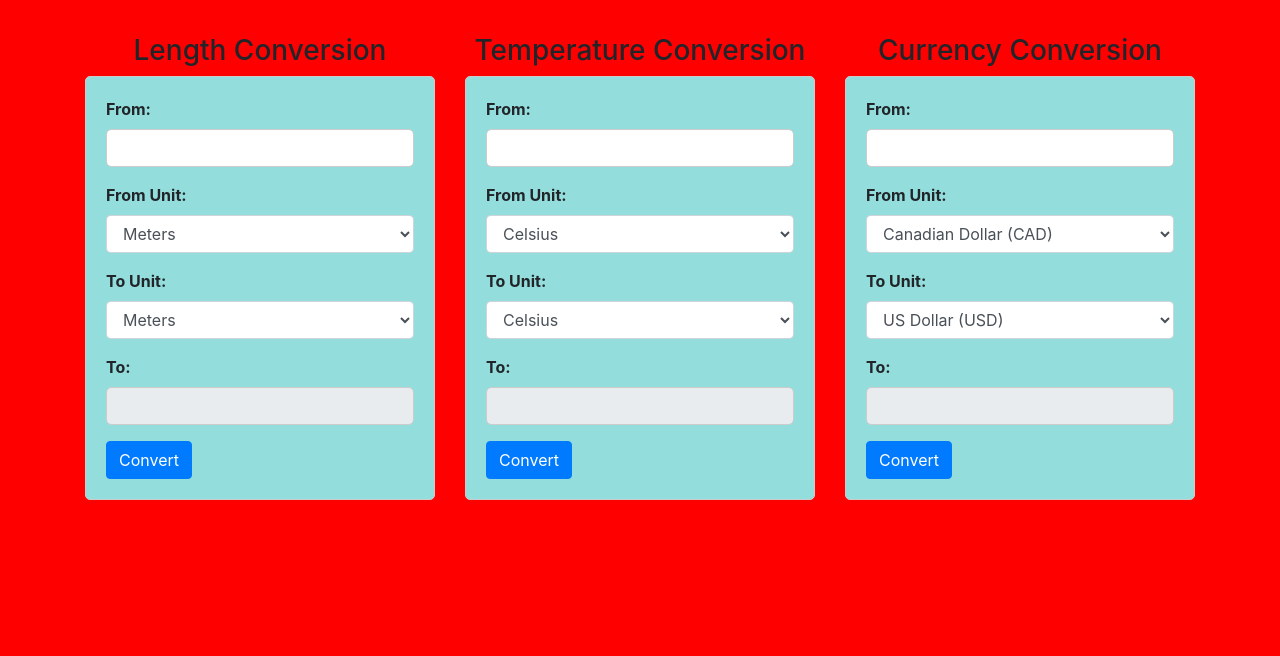
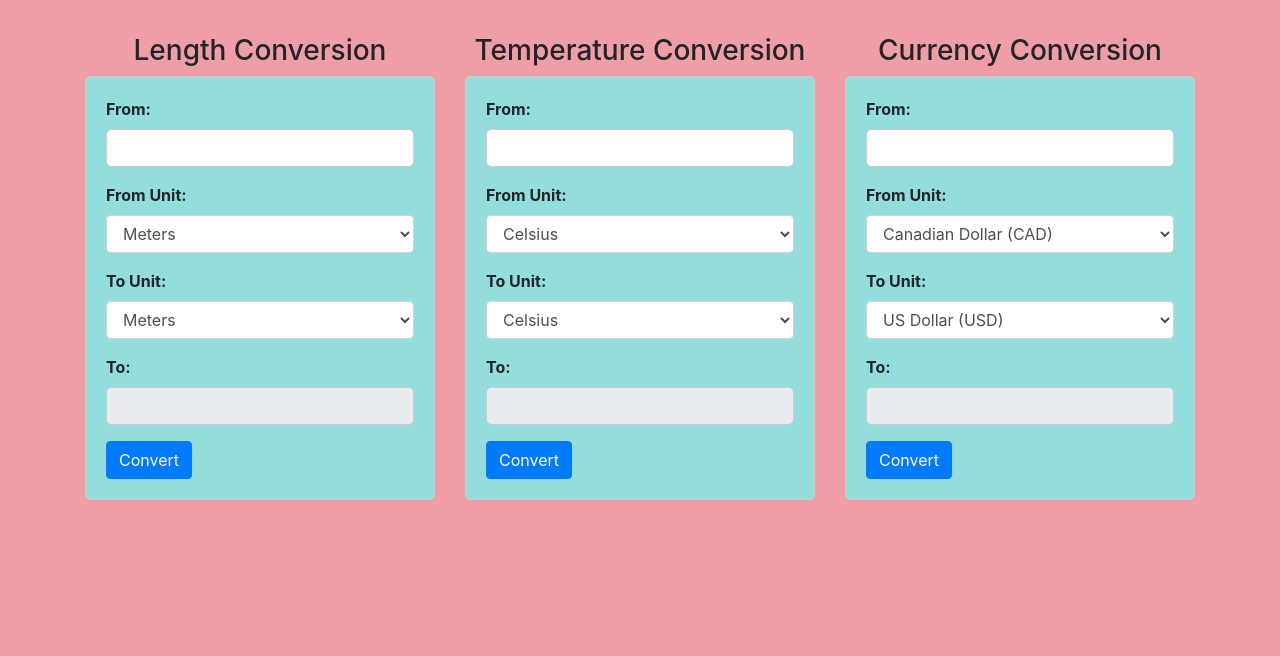
Before and after one commit to mrieckenberg/math_tool, a plain HTML site: page index.html in a window 1280 px wide. Shown: the part 144-800 px from the top of the page. Drawn offline with nearby package versions, Linux system fonts and the light colour scheme.

Commit message:
Update index.html

```diff
--- a/index.html
+++ b/index.html
@@ -8,7 +8,7 @@
       <link rel="stylesheet" type="text/css" href="style.css">
     <style>
         body{
-        background-color: red;
+        background-color: #EE9EA4;
         }
     </style>
 </head>
```
